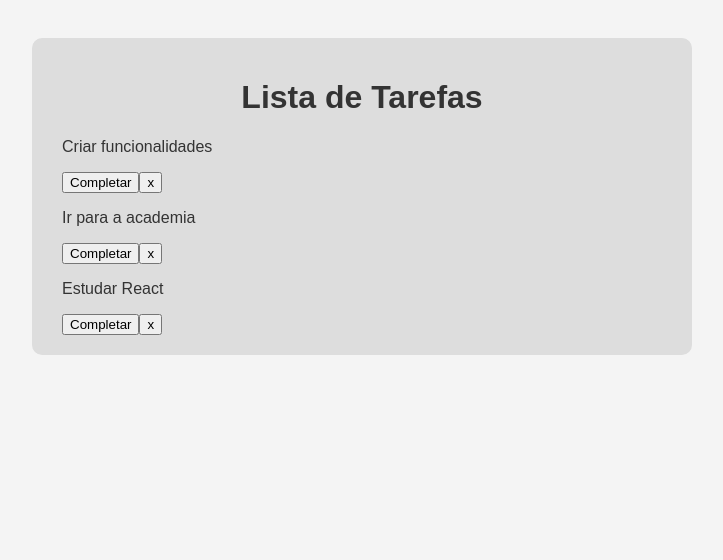
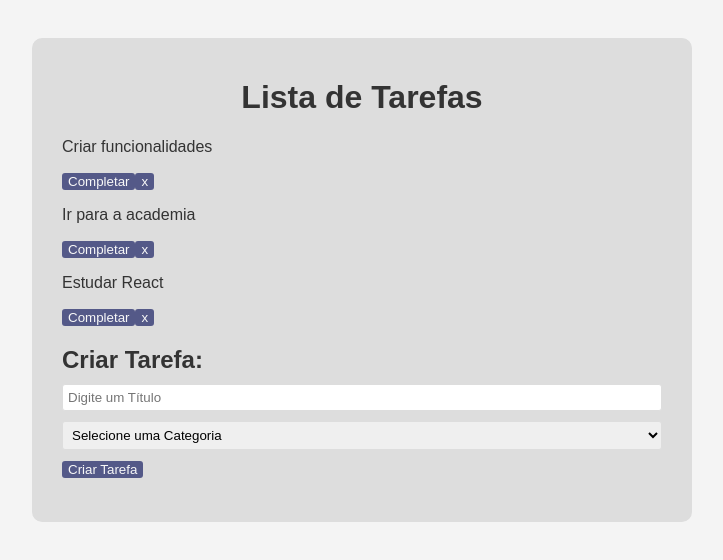
Before and after one commit to Coimbra777/Todo-list-React, a React (Vite) app: page / in a window 1280 px wide. Shown: the top 560 px of the page, without its empty margins (6-729 px from the left). Built offline with nearby package versions, Linux system fonts and the light colour scheme.

Commit message:
Criação formulário adição de tarefas

```diff
--- a/src/App.css
+++ b/src/App.css
@@ -31,3 +31,29 @@
 input {
   box-sizing: border-box;
 }
+
+button {
+  background-color: #333974;
+  color: #fff;
+  border: none;
+  border-radius: 3px;
+  cursor: pointer;
+  opacity: 0.8;
+  transition: 0.3s;
+}
+button:hover {
+  opacity: 1;
+}
+
+.todo-form {
+  padding-bottom: 1.5rem;
+}
+
+input,
+select {
+  padding: 5px;
+  margin-bottom: 10px;
+  border: 1px solid #ddd;
+  border-radius: 3px;
+  width: 100%;
+}
--- a/src/App.jsx
+++ b/src/App.jsx
@@ -1,5 +1,6 @@
 import { useState } from "react";
 import Todo from "./components/Todo";
+import TodoForm from "./components/TodoForm";
 
 import "./App.css";
 
@@ -35,6 +36,7 @@
           <Todo todo={todo} />
         ))}
       </div>
+      <TodoForm />
     </div>
   );
 }
--- /dev/null
+++ b/src/components/TodoForm.jsx
@@ -0,0 +1,21 @@
+import React from "react";
+
+const TodoForm = () => {
+  return (
+    <div className="todo-form">
+      <h2>Criar Tarefa:</h2>
+      <form>
+        <input type="text" placeholder="Digite um Título" />
+        <select>
+          <option value="">Selecione uma Categoria</option>
+          <option value="Trabalho">Trabalho</option>
+          <option value="Pessoal">Pessoal</option>
+          <option value="Estudos">Estudos</option>
+        </select>
+        <button type="submit">Criar Tarefa</button>
+      </form>
+    </div>
+  );
+};
+
+export default TodoForm;
```
